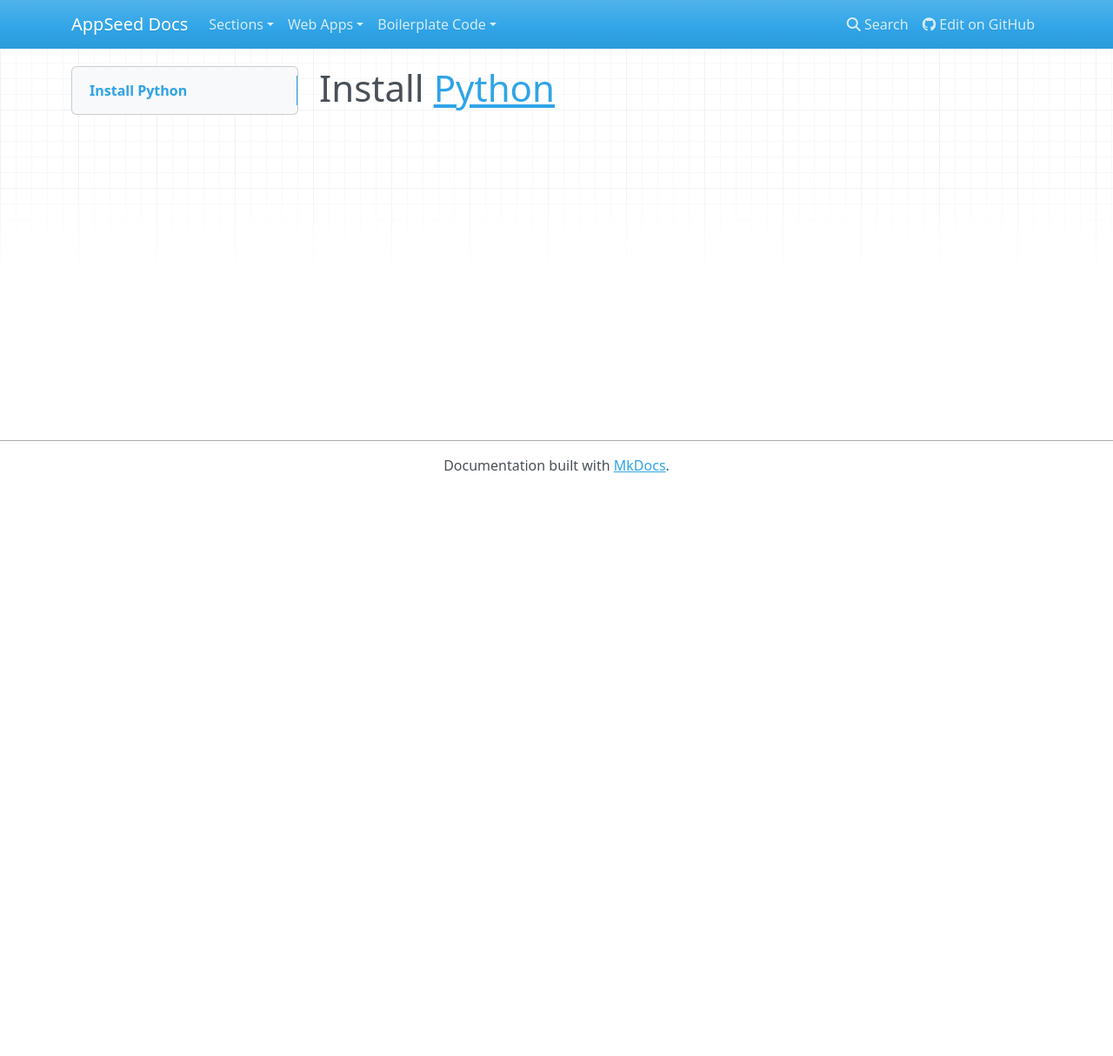
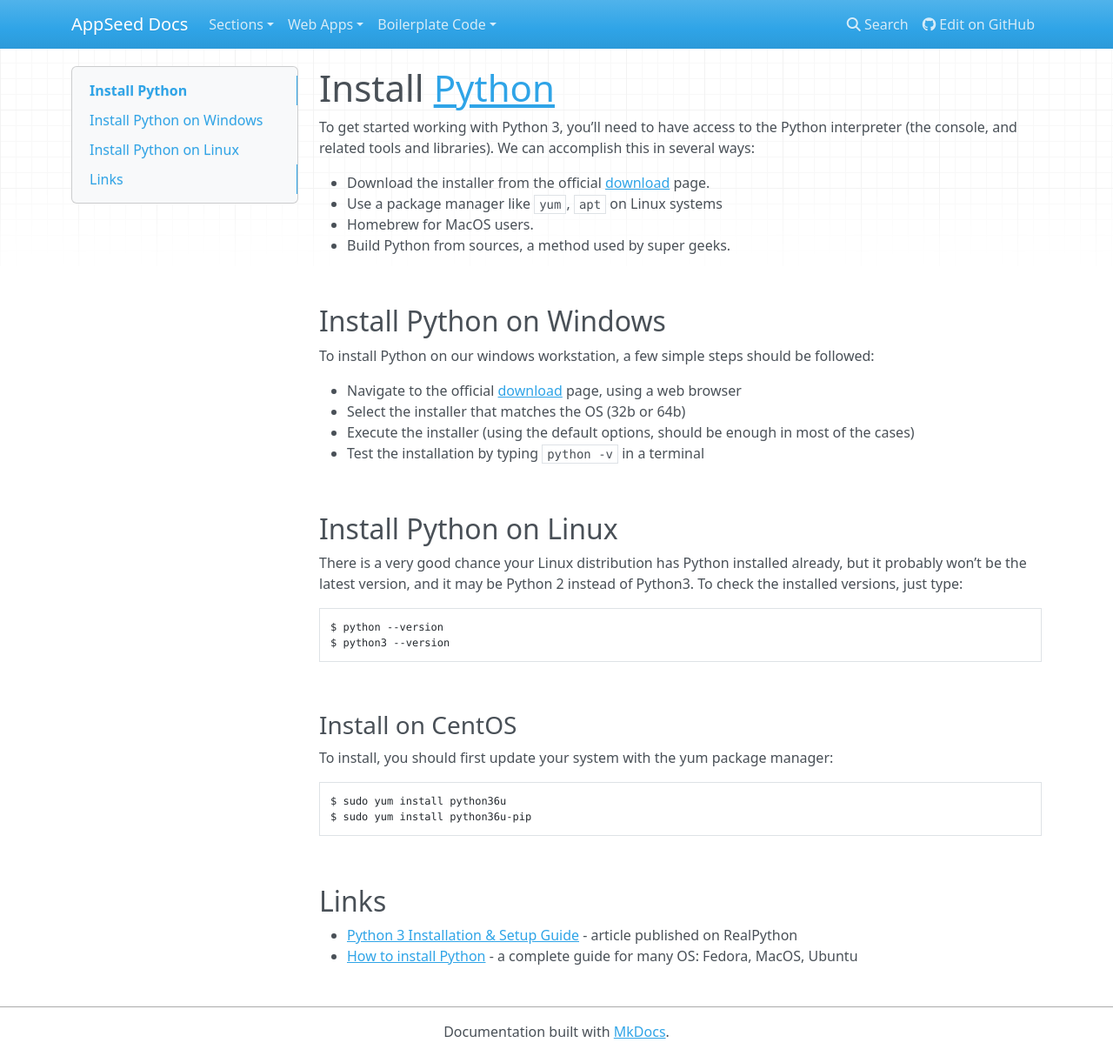
Before and after one commit to rohanmaity123/docs, an MkDocs documentation site: the page built from docs/how-to/install-python.md, in a window 1280 px wide and 1214 px high. Shown: the whole window at 87% size. Built offline with MkDocs 1.6.1, drawn with Linux system fonts in a browser that asks for light colours; nearby versions of some CDN libraries.

Commit message:
How to install Python

````diff
--- a/docs/how-to/install-python.md
+++ b/docs/how-to/install-python.md
@@ -1,3 +1,49 @@
 title: Install Python
 
-# Install [Python]()
+# Install [Python](https://www.python.org/)
+
+To get started working with Python 3, you’ll need to have access to the Python interpreter (the console, and related tools and libraries). We can accomplish this in several ways:
+
+- Download the installer from the official [download](https://www.python.org/downloads/) page.
+- Use a package manager like `yum`, `apt` on Linux systems
+- Homebrew for MacOS users.
+- Build Python from sources, a method used by super geeks.
+
+<br />
+
+## Install Python on Windows
+
+To install Python on our windows workstation, a few simple steps should be followed:
+
+- Navigate to the official [download](https://www.python.org/downloads/) page, using a web browser
+- Select the installer that matches the OS (32b or 64b)
+- Execute the installer (using the default options, should be enough in most of the cases)
+- Test the installation by typing `python -v` in a terminal
+
+<br />
+
+## Install Python on Linux
+
+There is a very good chance your Linux distribution has Python installed already, but it probably won’t be the latest version, and it may be Python 2 instead of Python3. To check the installed versions, just type:
+
+```bash
+$ python --version
+$ python3 --version
+```
+<br />
+
+### Install on CentOS
+
+To install, you should first update your system with the yum package manager:
+
+```bash
+$ sudo yum install python36u
+$ sudo yum install python36u-pip
+```
+
+<br />
+
+## Links
+
+- [Python 3 Installation & Setup Guide](https://realpython.com/installing-python/) - article published on RealPython
+- [How to install Python](https://realpython.com/installing-python/) - a complete guide for many OS: Fedora, MacOS, Ubuntu
````
